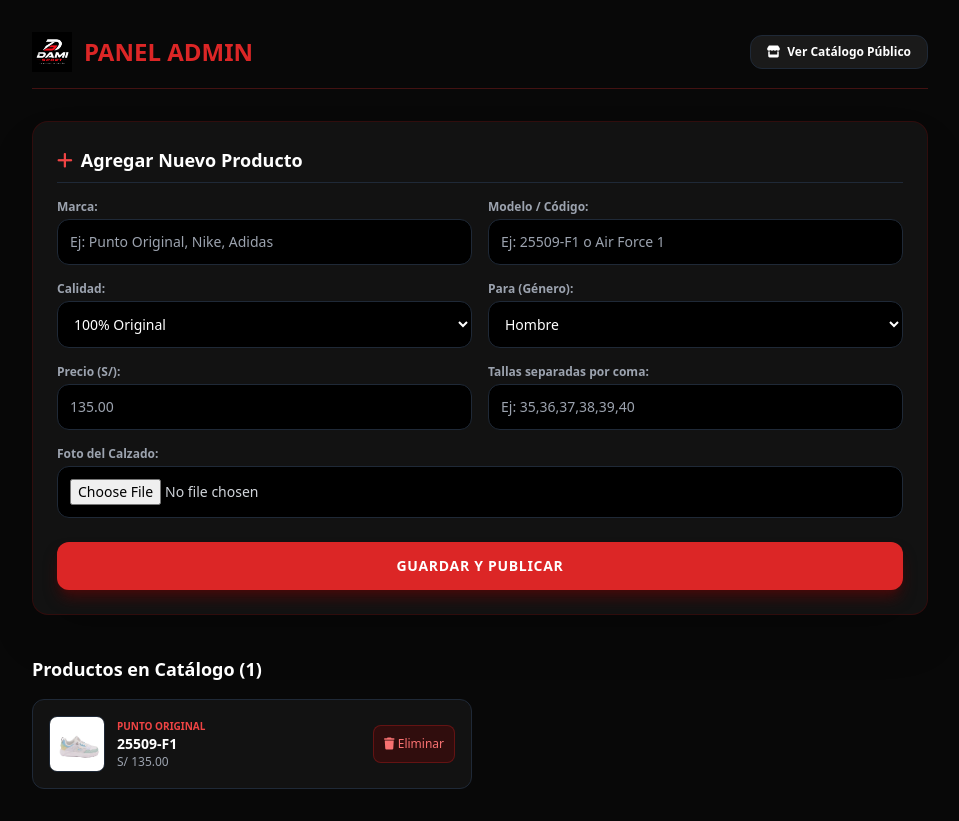
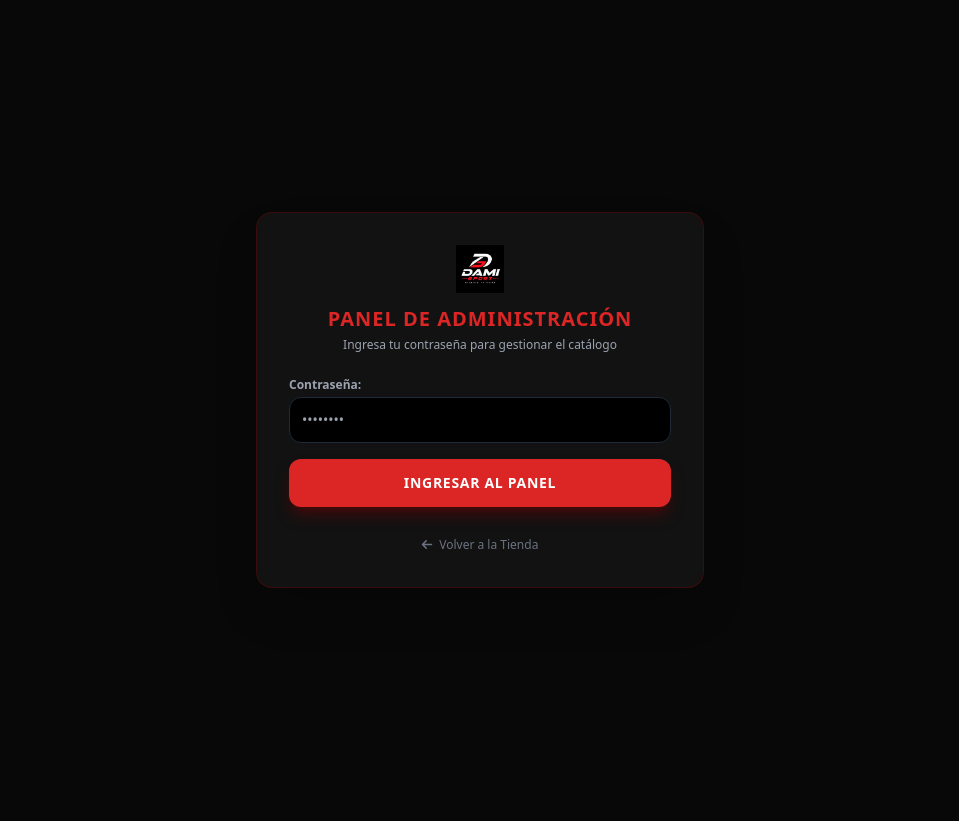
Before and after one commit to eancalleurbina388-lgtm/dami_sport, a Flask app: page /admin in a window 1280 px wide. Shown: the whole page, without its empty margins (160-1119 px from the left). After the commit the page ends 588 px from the top, so only its background shows below. Run offline with Flask 3, Linux system fonts and the light colour scheme; data comes from the database, SQL or seed files in the repository; some libraries are stand-ins or nearby versions.

Commit message:
agregar sistema de contraseña para admin

```diff
--- a/app.py
+++ b/app.py
@@ -1,9 +1,13 @@
-from flask import Flask, render_template, request, redirect, url_for
+from flask import Flask, render_template, request, redirect, url_for, session
 import sqlite3
 import os
 from werkzeug.utils import secure_filename
 
 app = Flask(__name__)
+app.secret_key = 'dami_sport_secreto_seguro_2026'
+
+# CONTRASEÑA DE ADMINISTRADOR (Puedes cambiarla aquí cuando quieras)
+ADMIN_PASSWORD = "admin123"
 
 UPLOAD_FOLDER = os.path.join(app.root_path, 'static', 'uploads')
 app.config['UPLOAD_FOLDER'] = UPLOAD_FOLDER
@@ -14,8 +18,6 @@ DB_PATH = os.path.join(app.root_path, 'database.db')
 def init_db():
     conn = sqlite3.connect(DB_PATH)
     cursor = conn.cursor()
-
-    # Crear tabla base si no existe
     cursor.execute('''
         CREATE TABLE IF NOT EXISTS productos (
             id INTEGER PRIMARY KEY AUTOINCREMENT,
@@ -27,13 +29,10 @@ def init_db():
             imagen TEXT NOT NULL
         )
     ''')
-
-    # Migración automática: agregar columna 'marca' si la base de datos es antigua
     cursor.execute("PRAGMA table_info(productos)")
     columnas = [column[1] for column in cursor.fetchall()]
     if 'marca' not in columnas:
         cursor.execute("ALTER TABLE productos ADD COLUMN marca TEXT DEFAULT 'Punto Original'")
-
     conn.commit()
     conn.close()
 
@@ -51,8 +50,22 @@ def index():
     except Exception:
         return render_template('index.html', productos=[])
 
+# Ruta del Panel Admin con Contraseña
 @app.route('/admin', methods=['GET', 'POST'])
 def admin():
+    # Si intenta iniciar sesión
+    if request.method == 'POST' and 'password' in request.form:
+        if request.form.get('password') == ADMIN_PASSWORD:
+            session['admin_logged'] = True
+            return redirect(url_for('admin'))
+        else:
+            return render_template('login.html', error="Contraseña incorrecta. Inténtalo de nuevo.")
+
+    # Si no ha iniciado sesión, mostrar pantalla de login
+    if not session.get('admin_logged'):
+        return render_template('login.html')
+
+    # Si es POST para agregar producto
     if request.method == 'POST':
         marca = request.form.get('marca', 'Punto Original').strip()
         nombre = request.form.get('nombre', '').strip()
@@ -90,8 +103,16 @@ def admin():
 
     return render_template('admin.html', productos=productos)
 
+# Ruta para cerrar sesión
+@app.route('/logout')
+def logout():
+    session.pop('admin_logged', None)
+    return redirect(url_for('index'))
+
 @app.route('/eliminar/<int:id>', methods=['POST'])
 def eliminar(id):
+    if not session.get('admin_logged'):
+        return redirect(url_for('admin'))
     try:
         conn = sqlite3.connect(DB_PATH)
         cursor = conn.cursor()
--- a/templates/admin.html
+++ b/templates/admin.html
@@ -15,9 +15,14 @@
                 <img src="{{ url_for('static', filename='logo.png') }}" alt="Logo" class="h-10 w-auto">
                 <h1 class="text-xl sm:text-2xl font-black uppercase text-red-600">Panel Admin</h1>
             </div>
-            <a href="/" class="bg-[#1a1a1a] hover:bg-red-600 border border-gray-800 text-xs font-bold px-4 py-2 rounded-xl transition">
-                <i class="fa-solid fa-store mr-1"></i> Ver Catálogo Público
-            </a>
+            <div class="flex gap-2">
+                <a href="/" class="bg-[#1a1a1a] hover:bg-gray-800 border border-gray-800 text-xs font-bold px-3 py-2 rounded-xl transition flex items-center gap-1">
+                    <i class="fa-solid fa-store"></i> Tienda
+                </a>
+                <a href="/logout" class="bg-red-950/60 hover:bg-red-600 border border-red-800 text-xs font-bold px-3 py-2 rounded-xl transition flex items-center gap-1 text-red-300 hover:text-white">
+                    <i class="fa-solid fa-right-from-bracket"></i> Salir
+                </a>
+            </div>
         </div>
 
         <div class="bg-[#121212] border border-red-950/60 rounded-2xl p-6 shadow-2xl mb-10">
@@ -28,7 +33,7 @@
             <form action="/admin" method="POST" enctype="multipart/form-data" class="grid grid-cols-1 sm:grid-cols-2 gap-4">
                 <div>
                     <label class="block text-xs text-gray-400 font-bold mb-1">Marca:</label>
-                    <input type="text" name="marca" placeholder="Ej: Punto Original, Nike, Adidas" required class="w-full bg-black border border-gray-800 rounded-xl p-3 text-sm text-white focus:outline-none focus:border-red-600">
+                    <input type="text" name="marca" placeholder="Ej: Punto Original, Nike" required class="w-full bg-black border border-gray-800 rounded-xl p-3 text-sm text-white focus:outline-none focus:border-red-600">
                 </div>
 
                 <div>
--- /dev/null
+++ b/templates/login.html
@@ -0,0 +1,44 @@
+<!DOCTYPE html>
+<html lang="es">
+<head>
+    <meta charset="UTF-8">
+    <meta name="viewport" content="width=device-width, initial-scale=1.0">
+    <title>Acceso Admin | DAMI SPORT</title>
+    <script src="https://cdn.tailwindcss.com"></script>
+    <link rel="stylesheet" href="https://cdnjs.cloudflare.com/ajax/libs/font-awesome/6.0.0/css/all.min.css">
+</head>
+<body class="bg-[#080808] text-white min-h-screen flex items-center justify-center p-4">
+
+    <div class="bg-[#121212] border border-red-950/80 rounded-2xl p-8 max-w-md w-full shadow-2xl">
+        <div class="text-center mb-6">
+            <img src="{{ url_for('static', filename='logo.png') }}" alt="Logo" class="h-12 w-auto mx-auto mb-3">
+            <h1 class="text-xl font-black uppercase text-red-600 tracking-wider">Panel de Administración</h1>
+            <p class="text-xs text-gray-400 mt-1">Ingresa tu contraseña para gestionar el catálogo</p>
+        </div>
+
+        {% if error %}
+        <div class="bg-red-950/60 border border-red-800 text-red-300 text-xs p-3 rounded-xl mb-4 text-center font-bold">
+            <i class="fa-solid fa-triangle-exclamation mr-1"></i> {{ error }}
+        </div>
+        {% endif %}
+
+        <form action="/admin" method="POST" class="space-y-4">
+            <div>
+                <label class="block text-xs text-gray-400 font-bold mb-1">Contraseña:</label>
+                <input type="password" name="password" placeholder="••••••••" required class="w-full bg-black border border-gray-800 rounded-xl p-3 text-sm text-white focus:outline-none focus:border-red-600">
+            </div>
+
+            <button type="submit" class="w-full bg-red-600 hover:bg-red-500 font-bold py-3.5 px-4 rounded-xl transition text-sm uppercase tracking-wider shadow-lg shadow-red-950">
+                Ingresar al Panel
+            </button>
+        </form>
+
+        <div class="mt-6 text-center">
+            <a href="/" class="text-xs text-gray-500 hover:text-gray-300 transition">
+                <i class="fa-solid fa-arrow-left mr-1"></i> Volver a la Tienda
+            </a>
+        </div>
+    </div>
+
+</body>
+</html>
```
